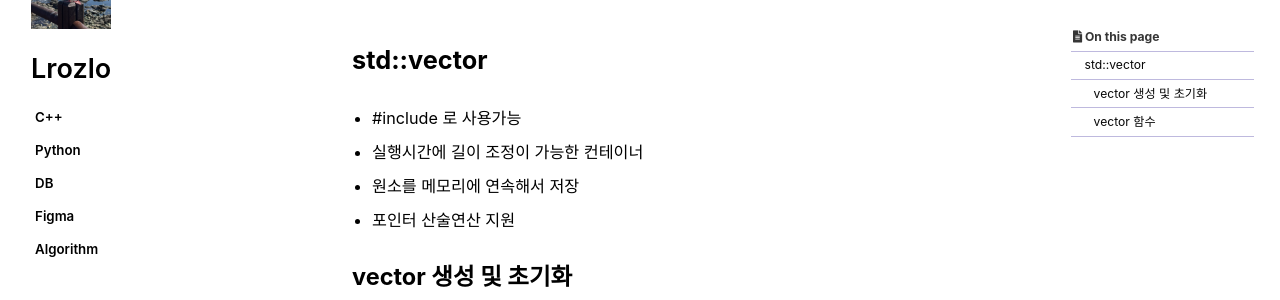
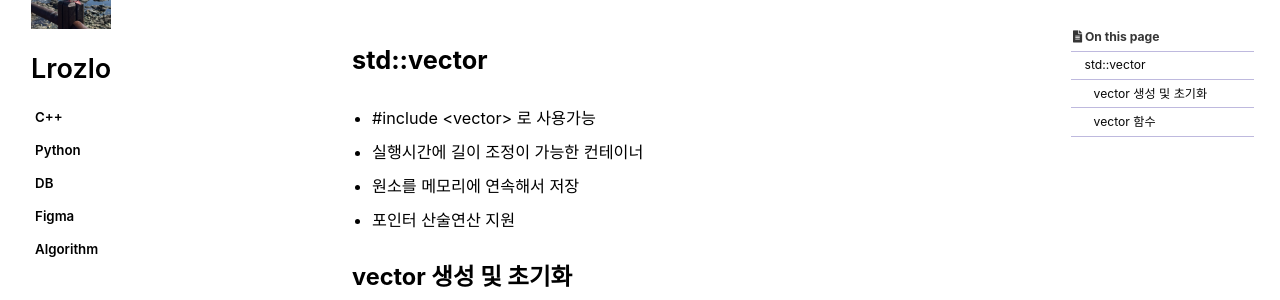
Before and after one commit to Lrozlo/Lrozlo.github.io, a Jekyll site: the page built from _posts/2023-12-08-categories-vector.md, in a window 1280 px wide and 900 px high. Shown: the part 207-507 px from the top of the window. Built offline with Jekyll 4.4.1, drawn with Linux system fonts in a browser that asks for light colours; cached includes are drawn as plain includes; some web fonts are replaced; comment, search, counter and statistics services are not loaded.

Commit message:
<vector>인식문제 고침

```diff
--- a/_posts/2023-12-08-categories-vector.md
+++ b/_posts/2023-12-08-categories-vector.md
@@ -16,7 +16,7 @@ date: 2023-12-08
 last_modified_at: 2023-12-08
 ---
 # std::vector
-  - #include <vector> 로 사용가능
+  - #include \<vector> 로 사용가능
   - 실행시간에 길이 조정이 가능한 컨테이너
   - 원소를 메모리에 연속해서 저장
   - 포인터 산술연산 지원
```
